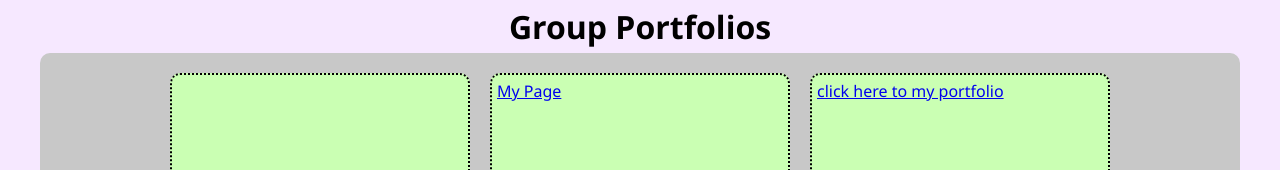
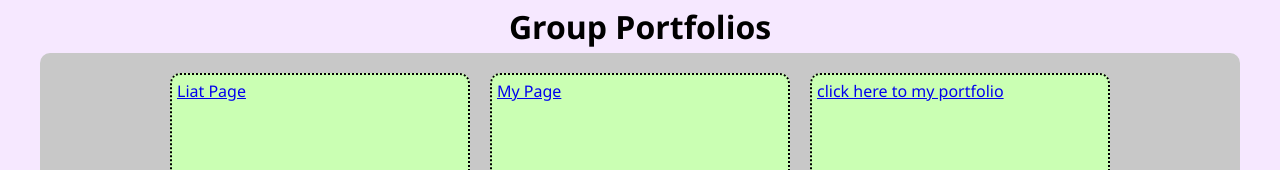
Before and after one commit to LiatPardoGrinbaum/Group-Project-Portfolios, a plain HTML site: page index.html in a window 1280 px wide. Shown: the top 170 px of the page. Drawn offline with Linux system fonts and the light colour scheme.

Commit message:
Update index.html

```diff
--- a/index.html
+++ b/index.html
@@ -50,7 +50,7 @@
     </header>
     <div class="container">
       <div class="Liat card">
-        <a href="LiatPortfolio.html"></a>
+        <a href="LiatPortfolio.html">Liat Page</a>
       </div>
       <div class="Benny card">
         <a href="./Benny-folder/benny.html">My Page</a>
```
